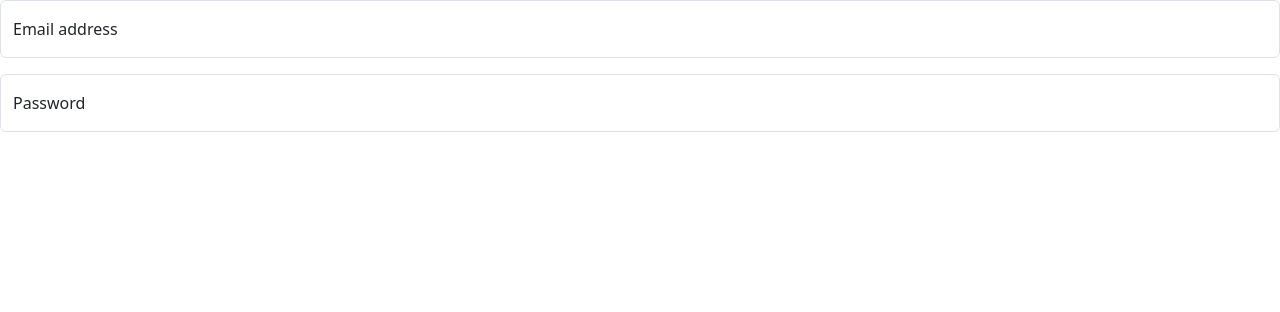
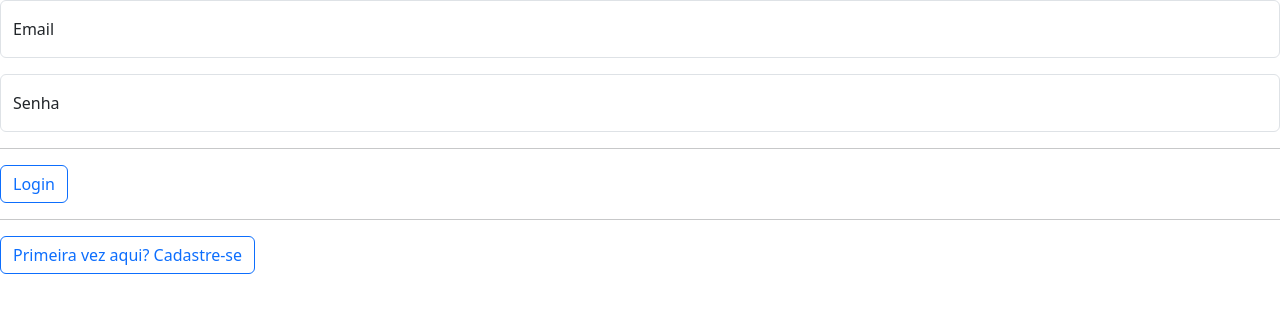
Before and after one commit to JuanVyctor/formatador-ABNT, a React (Create React App) app in the folder frontend/: page / in a window 1280 px wide. Shown: the top 312 px of the page. Built offline with nearby package versions, Linux system fonts and the light colour scheme.

Commit message:
botoes e inputs

```diff
--- a/frontend/src/Login.js
+++ b/frontend/src/Login.js
@@ -1,4 +1,5 @@
 import Form from 'react-bootstrap/Form';
+import Button from 'react-bootstrap/Button';
 
 function FormFloatingCustom() {
   return (
@@ -9,7 +10,7 @@ function FormFloatingCustom() {
           type="email"
           placeholder="name@example.com"
         />
-        <label htmlFor="floatingInputCustom">Email address</label>
+        <label htmlFor="floatingInputCustom">Email</label>
       </Form.Floating>
       <Form.Floating>
         <Form.Control
@@ -17,8 +18,12 @@ function FormFloatingCustom() {
           type="password"
           placeholder="Password"
         />
-        <label htmlFor="floatingPasswordCustom">Password</label>
+        <label htmlFor="floatingPasswordCustom">Senha</label>
       </Form.Floating>
+      <hr></hr>
+      <a><Button variant="outline-primary">Login</Button></a>
+      <hr></hr>
+      <a><Button variant="outline-primary">Primeira vez aqui? Cadastre-se</Button></a>
     </>
   );
 }
```
